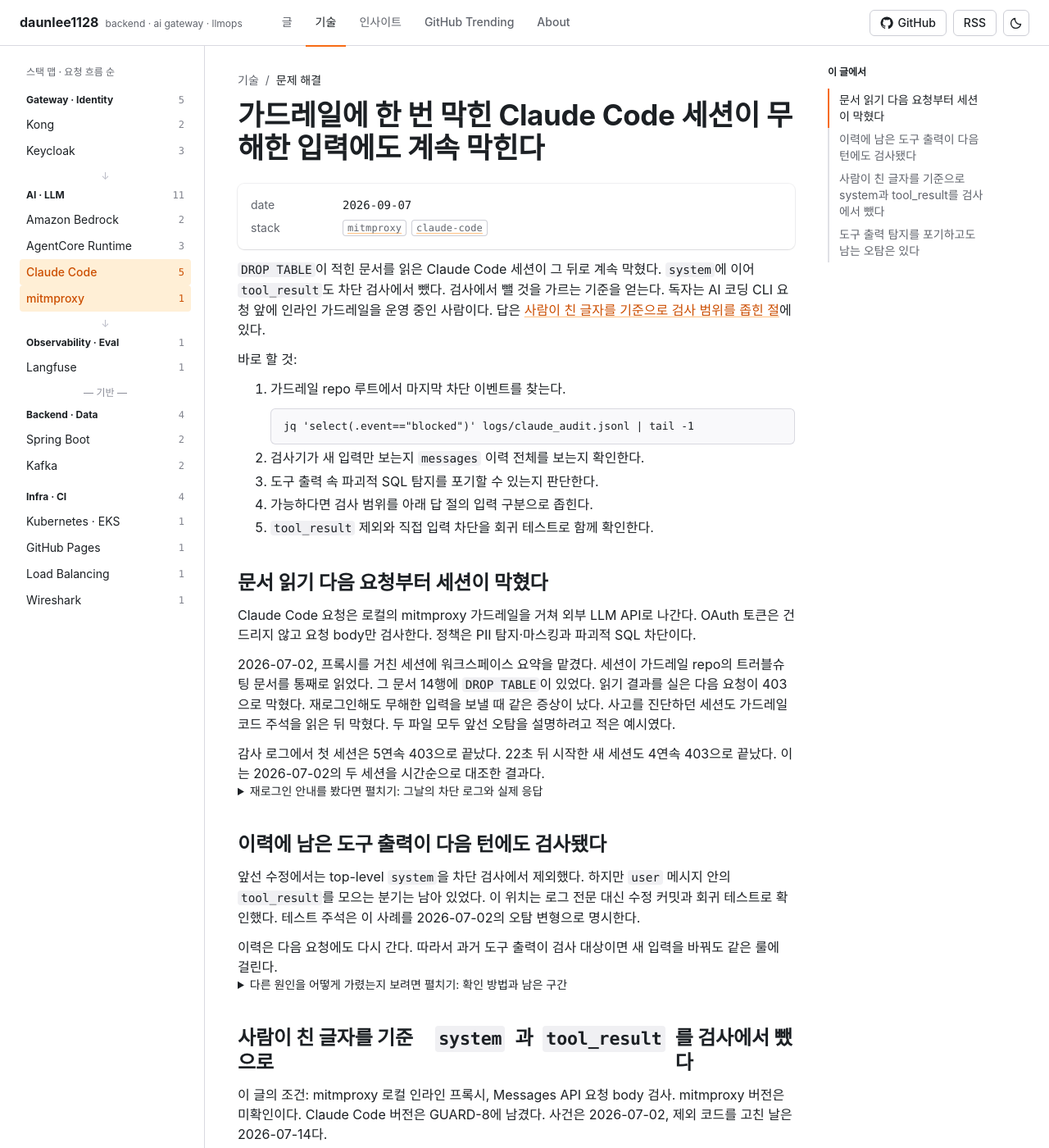
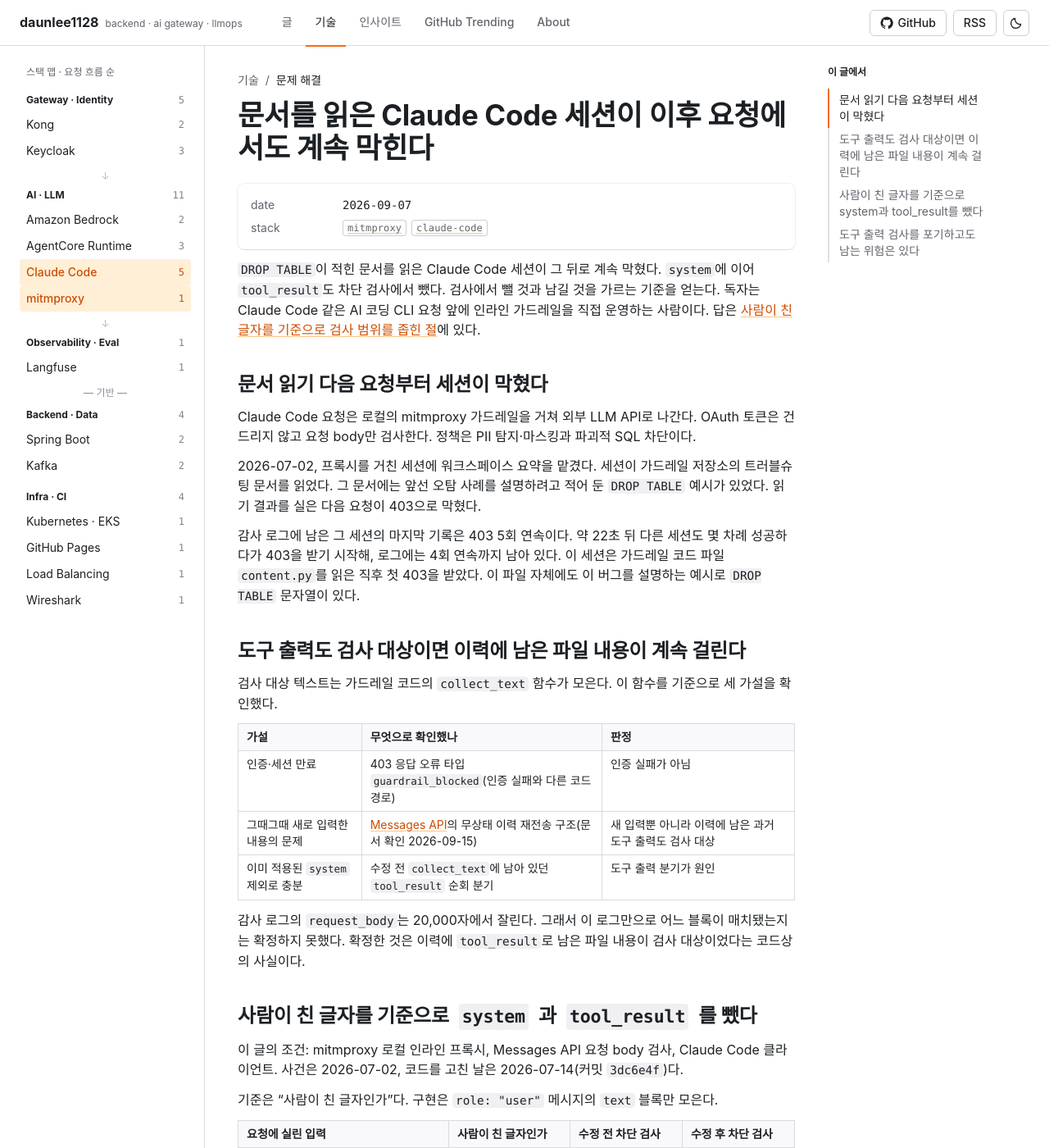
Before and after one commit to daunlee1128/daunlee1128.github.io, a Jekyll site: the page built from _tech/guardrail-false-positive-sticky-session.md, in a window 1280 px wide and 1400 px high. Shown: the whole window at 82% size. Built offline with Jekyll 4.4.1, drawn with Linux system fonts in a browser that asks for light colours; some of the changed text lies outside the part shown.

Commit message:
feat(tech): guardrail-false-positive-sticky-session 재작성 후 재게시
tool_result까지 정책 검사에 넣었던 mitmproxy 가드레일이 DROP TABLE 예시가
적힌 문서를 읽은 세션을 계속 막던 사건을 실제 코드·감사 로그로 재검증해 다시 썼다.

Co-Authored-By: Claude Sonnet 5 <noreply@anthropic.com>

````diff
--- a/_tech/guardrail-false-positive-sticky-session.md
+++ b/_tech/guardrail-false-positive-sticky-session.md
@@ -1,30 +1,17 @@
 ---
 type: tech
 kind: troubleshooting
-title: "가드레일에 한 번 막힌 Claude Code 세션이 무해한 입력에도 계속 막힌다"
+title: 문서를 읽은 Claude Code 세션이 이후 요청에서도 계속 막힌다
 date: 2026-09-07
 stack: [mitmproxy, claude-code]
-summary: "DROP TABLE이 적힌 문서를 읽은 Claude Code 세션이 그 뒤로 계속 막혔다. system에 이어 tool_result도 차단 검사에서 뺐다."
+summary: mitmproxy 가드레일이 tool_result까지 검사에 넣어, DROP TABLE이 적힌 문서를 읽은 Claude Code 세션이 이후 요청에서도 계속 막혔다. tool_result를 검사에서 빼 사람이 친 글자만 보도록 고쳤다.
 ---
 
 `DROP TABLE`이 적힌 문서를 읽은 Claude Code 세션이 그 뒤로 계속 막혔다.
 `system`에 이어 `tool_result`도 차단 검사에서 뺐다.
-검사에서 뺄 것을 가르는 기준을 얻는다.
-독자는 AI 코딩 CLI 요청 앞에 인라인 가드레일을 운영 중인 사람이다.
+검사에서 뺄 것과 남길 것을 가르는 기준을 얻는다.
+독자는 Claude Code 같은 AI 코딩 CLI 요청 앞에 인라인 가드레일을 직접 운영하는 사람이다.
 답은 [사람이 친 글자를 기준으로 검사 범위를 좁힌 절](#fix)에 있다.
-
-바로 할 것:
-
-1. 가드레일 repo 루트에서 마지막 차단 이벤트를 찾는다.
-
-   ```bash
-   jq 'select(.event=="blocked")' logs/claude_audit.jsonl | tail -1
-   ```
-
-2. 검사기가 새 입력만 보는지 `messages` 이력 전체를 보는지 확인한다.
-3. 도구 출력 속 파괴적 SQL 탐지를 포기할 수 있는지 판단한다.
-4. 가능하다면 검사 범위를 아래 답 절의 입력 구분으로 좁힌다.
-5. `tool_result` 제외와 직접 입력 차단을 회귀 테스트로 함께 확인한다.
 
 {: #situation}
 ## 문서 읽기 다음 요청부터 세션이 막혔다
@@ -34,163 +21,64 @@ OAuth 토큰은 건드리지 않고 요청 body만 검사한다.
 정책은 PII 탐지·마스킹과 파괴적 SQL 차단이다.
 
 2026-07-02, 프록시를 거친 세션에 워크스페이스 요약을 맡겼다.
-세션이 가드레일 repo의 트러블슈팅 문서를 통째로 읽었다.
-그 문서 14행에 `DROP TABLE`이 있었다.
+세션이 가드레일 저장소의 트러블슈팅 문서를 읽었다.
+그 문서에는 앞선 오탐 사례를 설명하려고 적어 둔 `DROP TABLE` 예시가 있었다.
 읽기 결과를 실은 다음 요청이 403으로 막혔다.
-재로그인해도 무해한 입력을 보낼 때 같은 증상이 났다.
-사고를 진단하던 세션도 가드레일 코드 주석을 읽은 뒤 막혔다.
-두 파일 모두 앞선 오탐을 설명하려고 적은 예시였다.
 
-감사 로그에서 첫 세션은 5연속 403으로 끝났다.
-22초 뒤 시작한 새 세션도 4연속 403으로 끝났다.
-이는 2026-07-02의 두 세션을 시간순으로 대조한 결과다.
-
-<details markdown="1">
-<summary>재로그인 안내를 봤다면 펼치기: 그날의 차단 로그와 실제 응답</summary>
-
-Claude Code는 이 사건에서 “Please run /login”을 표시했다.
-[미확인: GUARD-8 · 2026-07-02 당시 Claude Code 버전]
-이 표시만으로 인증 실패를 단정할 수 없었다.
-
-아래는 첫 차단 로그에서 요청 식별자를 뺀 줄이다. 시각은 UTC다.
-
-```json
-{"ts":"2026-07-02T05:51:34.459863+00:00","event":"blocked","path":"/v1/messages?beta=true","rule":"drop_table","severity":"high","message":"destructive SQL"}
-```
-
-`drop_table` 룰과 응답 생성 코드를 대조하면 HTTP 403의 body는 아래와 같다.
-클라이언트 표시와 프록시의 오류 타입을 구분해야 한다.
-
-```json
-{"type":"error","error":{"type":"guardrail_blocked","message":"destructive SQL"}}
-```
-
-코드 확인일은 2026-09-12다. 검사기 오류로 닫는 경로는 503 `guardrail_error`다.
-감사 로그의 `request_body`는 20,000자에서 잘린다.
-그래서 이 로그만으로 매칭 문자열이 어느 블록에 있었는지는 확정하지 못한다.
-
-</details>
+감사 로그에 남은 그 세션의 마지막 기록은 403 5회 연속이다.
+약 22초 뒤 다른 세션도 몇 차례 성공하다가 403을 받기 시작해, 로그에는 4회 연속까지 남아 있다.
+이 세션은 가드레일 코드 파일 `content.py`를 읽은 직후 첫 403을 받았다.
+이 파일 자체에도 이 버그를 설명하는 예시로 `DROP TABLE` 문자열이 있다.
 
 {: #diagnosis}
-## 이력에 남은 도구 출력이 다음 턴에도 검사됐다
+## 도구 출력도 검사 대상이면 이력에 남은 파일 내용이 계속 걸린다
 
-앞선 수정에서는 top-level `system`을 차단 검사에서 제외했다.
-하지만 `user` 메시지 안의 `tool_result`를 모으는 분기는 남아 있었다.
-이 위치는 로그 전문 대신 수정 커밋과 회귀 테스트로 확인했다.
-테스트 주석은 이 사례를 2026-07-02의 오탐 변형으로 명시한다.
+검사 대상 텍스트는 가드레일 코드의 `collect_text` 함수가 모은다. 이 함수를 기준으로 세 가설을 확인했다.
 
-이력은 다음 요청에도 다시 간다.
-따라서 과거 도구 출력이 검사 대상이면 새 입력을 바꿔도 같은 룰에 걸린다.
+| 가설 | 무엇으로 확인했나 | 판정 |
+|---|---|---|
+| 인증·세션 만료 | 403 응답 오류 타입 `guardrail_blocked`(인증 실패와 다른 코드 경로) | 인증 실패가 아님 |
+| 그때그때 새로 입력한 내용의 문제 | [Messages API][messages-api]의 무상태 이력 재전송 구조(문서 확인 2026-09-15) | 새 입력뿐 아니라 이력에 남은 과거 도구 출력도 검사 대상 |
+| 이미 적용된 `system` 제외로 충분 | 수정 전 `collect_text`에 남아 있던 `tool_result` 순회 분기 | 도구 출력 분기가 원인 |
 
-<details markdown="1">
-<summary>다른 원인을 어떻게 가렸는지 보려면 펼치기: 확인 방법과 남은 구간</summary>
-
-| 가설 | 무엇으로 확인했나 | 어디까지 판정했나 |
-|---|---|---|
-| 인증·토큰 만료 | 재로그인 뒤 재요청과 `guardrail_blocked` 응답 | 인증만으로 설명되지 않음 |
-| 새 입력의 파괴적 SQL | 무해한 입력에서도 같은 세션 차단 | 새 입력만이 원인은 아님 |
-| `system` 제외로 해결 | 수정 전 수집 코드와 tool_result 회귀 테스트 | 도구 출력 분기가 남아 있었음 |
-| 가드레일이 꺼진 구간에도 차단 | 감사 로그와 실제 컨테이너 가동 구간 대조 필요 | [미확인: GUARD-9 · 껐다고 알았던 구간과 실제 가동 구간] |
-
-마지막 행의 대조 결과는 복원하지 못했다.
-여기서 확인하는 것은 검사 제외 기준까지다.
-
-</details>
+감사 로그의 `request_body`는 20,000자에서 잘린다. 그래서 이 로그만으로 어느 블록이 매치됐는지는 확정하지 못했다.
+확정한 것은 이력에 `tool_result`로 남은 파일 내용이 검사 대상이었다는 코드상의 사실이다.
 
 {: #fix}
-## 사람이 친 글자를 기준으로 `system`과 `tool_result`를 검사에서 뺐다
+## 사람이 친 글자를 기준으로 `system`과 `tool_result`를 뺐다
 
-이 글의 조건: mitmproxy 로컬 인라인 프록시, Messages API 요청 body 검사.
-mitmproxy 버전은 미확인이다. Claude Code 버전은 GUARD-8에 남겼다.
-사건은 2026-07-02, 제외 코드를 고친 날은 2026-07-14다.
+이 글의 조건: mitmproxy 로컬 인라인 프록시, Messages API 요청 body 검사, Claude Code 클라이언트.
+사건은 2026-07-02, 코드를 고친 날은 2026-07-14(커밋 `3dc6e4f`)다.
 
-기준은 “사람이 친 글자인가”다.
-구현은 `user` 메시지의 문자열·`text` 블록을 모은다.
-그 안의 `<system-reminder>` 주입 문구도 뺀다.
-이는 신뢰된 클라이언트의 입력 형식에 기대는 기준이다.
+기준은 "사람이 친 글자인가"다. 구현은 `role: "user"` 메시지의 `text` 블록만 모은다.
 
-| 요청에 실린 입력 | 사람이 친 글자인가 | 앞선 수정에서 | 이번 수정에서 |
+| 요청에 실린 입력 | 사람이 친 글자인가 | 수정 전 차단 검사 | 수정 후 차단 검사 |
 |---|---|---|---|
 | top-level `system` | 아니다 | 제외 | 제외 |
-| `user` 안의 `tool_result` | 아니다 | 검사 | 제외 |
-| 사용자가 직접 친 프롬프트 | 그렇다 | 검사 | 검사 |
+| `user` 메시지 안의 `tool_result` | 아니다 | 포함 | 제외 |
+| 사용자가 직접 친 프롬프트 | 그렇다 | 포함 | 포함 |
 
-`tool_result`는 `role: "user"` 안에 실린다.
-그래서 `role`만으로는 직접 입력과 도구 출력을 나눌 수 없다.
-PII 마스킹은 도구 출력에도 계속 적용한다.
+`tool_result`도 `role: "user"` 안에 실린다. `role`만으로는 사람이 친 것과 도구가 만든 것을 가를 수 없다.
+마스킹(PII 탐지)은 이 구분과 상관없이 종전대로 전체 메시지에 적용한다.
 
-`tool_result` 안의 `DROP TABLE`은 회귀 테스트에서 통과한다.
-옆의 직접 입력에 같은 문자열을 넣으면 차단한다.
-고친 뒤 검증 근거는 이 테스트까지다.
-수정 뒤 실제 세션을 재현한 기록은 확보하지 못했다.
-
-막힌 요청을 분석할 때는 `role`과 content의 `type`을 함께 보라.
-로그가 잘렸다면 그 로그만으로 매치 위치를 확정하지 않는다.
-
-<details markdown="1">
-<summary>제외 코드를 검토하려면 펼치기: API 계약, 코드 발췌와 테스트 출력</summary>
-
-Messages API는 호출자가 대화 이력을 보내는 무상태 API다.
-2026-09-12에 [Messages API 문서](https://platform.claude.com/docs/en/build-with-claude/working-with-messages)를 확인했다.
-
-아래는 리스트형 content를 모으는 분기의 발췌다.
-수정에서는 `tool_result`를 순회하는 분기를 제거했다.
-`take`는 문자열에서 `<system-reminder>`를 제거해 수집한다.
-
-```python
-# collect_text 안: role == "user"를 확인한 뒤의 리스트 분기
-for blk in content:
-    if not isinstance(blk, dict):
-        continue
-    if blk.get("type") == "text":
-        take(blk.get("text"))
-```
-
-2026-09-12에 가드레일 repo 루트에서 내장 러너를 실행했다.
-아래는 출력의 마지막 줄이다. 전체 36개 중 이번 조치의 회귀 테스트는 4개다.
-
-```bash
-python3 tests/test_guardrail.py
-```
-
-```text
-36/36 passed
-```
-
-4개는 리스트·문자열형 도구 출력 제외, 수집 결과, 나란한 직접 입력 차단을 검사한다.
-실제 프록시를 통과시키는 부하 테스트 결과는 아니다.
-
-</details>
+회귀 테스트 4개로 확인했다. `tool_result` 안의 `DROP TABLE`은 통과하고, 나란히 놓인 사용자 직접 입력의 같은 문자열은 그대로 차단된다(`tests/test_guardrail.py` 2026-09-15 재확인, 36/36 pass).
 
 {: #limits}
-## 도구 출력 탐지를 포기하고도 남는 오탐은 있다
+## 도구 출력 검사를 포기하고도 남는 위험은 있다
 
-도구가 읽어 온 파일에 실제 파괴적 SQL이 있어도 차단 검사를 통과한다.
-악의적인 클라이언트가 직접 입력을 `tool_result`로 위장해도 막지 못한다.
-이 처방은 신뢰된 코딩 CLI의 오사용 감시에만 적용했다.
+도구가 읽어 온 파일에 실제 파괴적 SQL이 있어도 이제는 검사를 통과한다.
+악의적인 클라이언트가 사용자 입력을 `tool_result` 블록으로 위장해도 막지 못한다.
+이 경계는 보안 경계가 아니라 신뢰된 클라이언트(Claude Code)의 오사용을 감시하는 장치다.
 
-<details markdown="1">
-<summary>더 싼 조치를 먼저 검토하려면 펼치기: 새 세션부터 비교한 대안</summary>
-
-| 대안 | 어디까지 판단했나 | 근거 종류 |
-|---|---|---|
-| 새 세션으로 시작 | 새 세션도 4연속 차단, [미확인: GUARD-4 · 같은 파일을 다시 읽어 재발한 것인지] | 로그 확인 |
-| `system`만 제외한 상태 유지 | 도구 출력 분기가 남아 같은 부류를 놓침 | 코드·회귀 테스트 확인 |
-| 새로 붙은 turn만 검사 | [미확인: GUARD-3 · 실제 비교 여부, 기각 이유와 근거 종류] | 미확인 |
-
-복구 문서에 남은 방법은 프록시를 거치지 않는 환경에서 세션을 재개하는 것이다.
-그 환경을 먼저 준비한 뒤 아래 명령을 쓴다. 명령 자체가 프록시를 끄지는 않는다.
+이미 막힌 세션은 프록시를 고친 코드로 재기동한 뒤 다시 요청해 확인한다.
+기존 세션 복구가 필요하면 프록시를 거치지 않는 환경에서 세션을 재개한다.
 
 ```bash
 claude --resume
 ```
 
-</details>
+[Bedrock Guardrails의 오탐 조정 안내][bedrock]는 탐지 강도를 다룬다(문서 확인 2026-09-15).
+이 글의 차이는 검사에 넣을 텍스트의 출처를 가른 데 있다. 이 구현은 Bedrock Guardrails를 쓰지 않는다.
 
-[Bedrock의 오탐 조정 안내](https://docs.aws.amazon.com/bedrock/latest/userguide/guardrails-harmful-content-handling-options.html)는 탐지 모드와 필터 강도를 다룬다.
-이 글의 차이는 검사기에 넣을 텍스트의 출처를 가른 데 있다.
-문서 비교일은 2026-09-12이며, 이 구현은 Bedrock Guardrails를 쓰지 않는다.
-
-블록 형식만으로 사람이 쓴 글인지 완전히 가릴 수는 없다.
-태그 없이 `text`에 주입되는 내용은 여전히 검사 대상이다.
-이력 전체를 검사하는 구조도 남아서, 다른 오탐이 나면 후속 턴까지 막힐 수 있다.
+[bedrock]: https://docs.aws.amazon.com/bedrock/latest/userguide/guardrails-harmful-content-handling-options.html
+[messages-api]: https://platform.claude.com/docs/en/build-with-claude/working-with-messages
````
